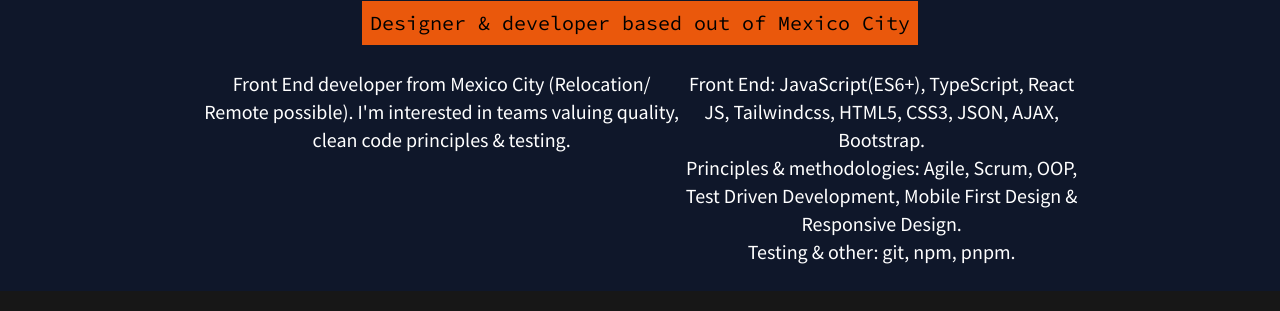
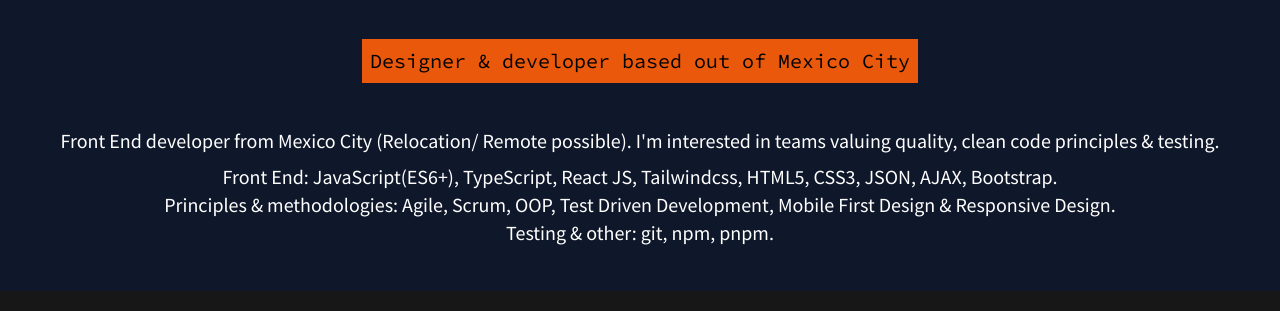
Before and after one commit to websebarz/react-portfolio-page, a React (Vite) app: page / in a window 1280 px wide. Shown: the part 1849-2160 px from the top of the page. Built offline with nearby package versions, Linux system fonts and the light colour scheme.

Commit message:
Fixed About section

```diff
--- a/src/comps/About.jsx
+++ b/src/comps/About.jsx
@@ -1,7 +1,7 @@
 export default function About() {
   return (
     <section
-      className="h-[50vh] flex flex-col justify-center items-center justify-evenly p-2 sm:flex min-h-[50vh] max-w-screen-xl lg:max-w-4xl mr-auto ml-auto"
+      className="h-[50vh] flex flex-col justify-center items-center justify-evenly p-2 sm:flex min-h-[50vh] max-w-screen-xl lg: max-w-4xl mr-auto ml-auto"
       id="about"
     >
       <h2 className="mb-1 text-teal-400 text-4xl sm:text-6xl font-bold">
@@ -11,7 +11,7 @@
         Designer & developer based out of Mexico City
       </p>
 
-      <div className="mt-2 sm:flex">
+      <div className="mt-2 sm:flex lg:flex-col">
         <p className="mb-2 text-white sm:text-xl">
           Front End developer from Mexico City (Relocation/ Remote possible).
           I'm interested in teams valuing quality, clean code principles &
```
